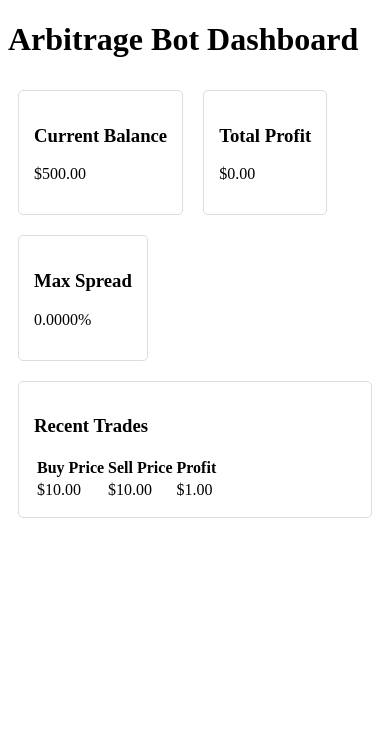
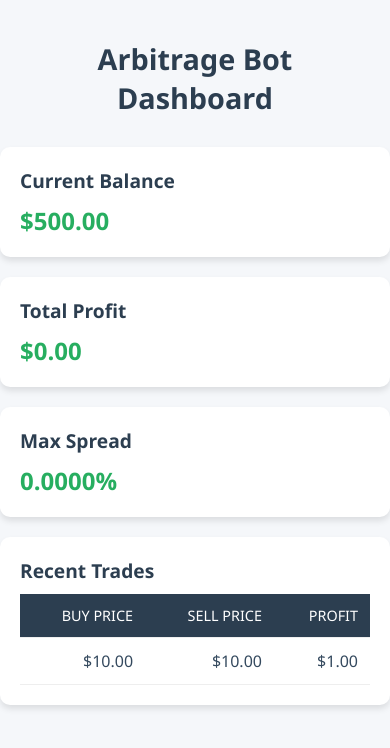
Before and after one commit to Ahmed-ITCS/arbibot, a Flask app: page / in a window 390 px wide. Shown: the top 748 px of the page. Run offline with Flask 3, Linux system fonts and the light colour scheme; tables that the repository leaves empty hold one stand-in row (values such as "Sample post").

Commit message:
style(templates): improve dashboard UI with modern styling and responsiveness
- Update color scheme, typography, and spacing for better visual appeal
- Add hover effects and shadows to cards for better interactivity
- Implement responsive design for mobile devices
- Improve table styling for better readability

```diff
--- a/templates/index.html
+++ b/templates/index.html
@@ -4,9 +4,100 @@
     <title>Arbitrage Bot Dashboard</title>
     <script src="https://cdn.jsdelivr.net/npm/chart.js"></script>
     <style>
-        .dashboard { display: flex; flex-wrap: wrap; }
-        .card { margin: 10px; padding: 15px; border: 1px solid #ddd; border-radius: 5px; }
-        .wide { width: 100%; }
+        body {
+            font-family: 'Segoe UI', Arial, sans-serif;
+            background-color: #f5f7fa;
+            margin: 0;
+            padding: 20px;
+            color: #333;
+        }
+
+        h1 {
+            text-align: center;
+            color: #2c3e50;
+            margin-bottom: 30px;
+            font-size: 2.2em;
+        }
+
+        .dashboard {
+            display: flex;
+            flex-wrap: wrap;
+            gap: 20px;
+            justify-content: center;
+        }
+
+        .card {
+            background: white;
+            border-radius: 10px;
+            box-shadow: 0 4px 6px rgba(0, 0, 0, 0.1);
+            padding: 20px;
+            flex: 1;
+            min-width: 200px;
+            max-width: 300px;
+            transition: transform 0.2s;
+        }
+
+        .card:hover {
+            transform: translateY(-5px);
+        }
+
+        .card h3 {
+            margin: 0 0 10px;
+            color: #2c3e50;
+            font-size: 1.2em;
+        }
+
+        .card p {
+            margin: 0;
+            font-size: 1.5em;
+            font-weight: bold;
+            color: #27ae60;
+        }
+
+        .wide {
+            flex: 0 0 100%;
+            max-width: 100%;
+        }
+
+        table {
+            width: 100%;
+            border-collapse: collapse;
+            margin-top: 10px;
+        }
+
+        th, td {
+            padding: 12px;
+            text-align: right;
+            border-bottom: 1px solid #eee;
+        }
+
+        th {
+            background: #2c3e50;
+            color: white;
+            font-weight: 500;
+            text-transform: uppercase;
+            font-size: 0.9em;
+        }
+
+        tr:hover {
+            background-color: #f8f9fa;
+        }
+
+        td {
+            color: #34495e;
+        }
+
+        /* Responsive design */
+        @media (max-width: 768px) {
+            .card {
+                min-width: 100%;
+                max-width: 100%;
+            }
+
+            h1 {
+                font-size: 1.8em;
+            }
+        }
     </style>
 </head>
 <body>
```
